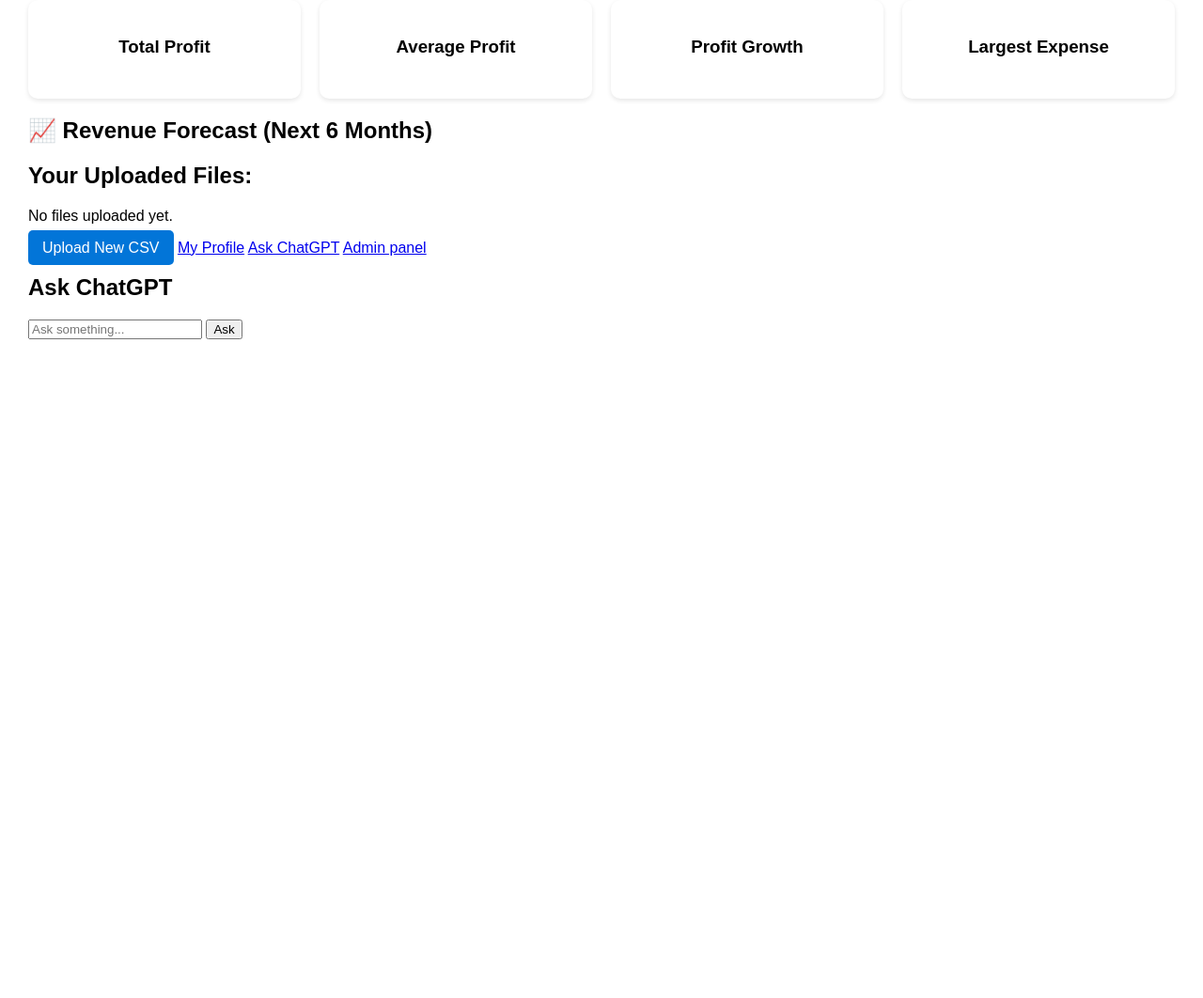
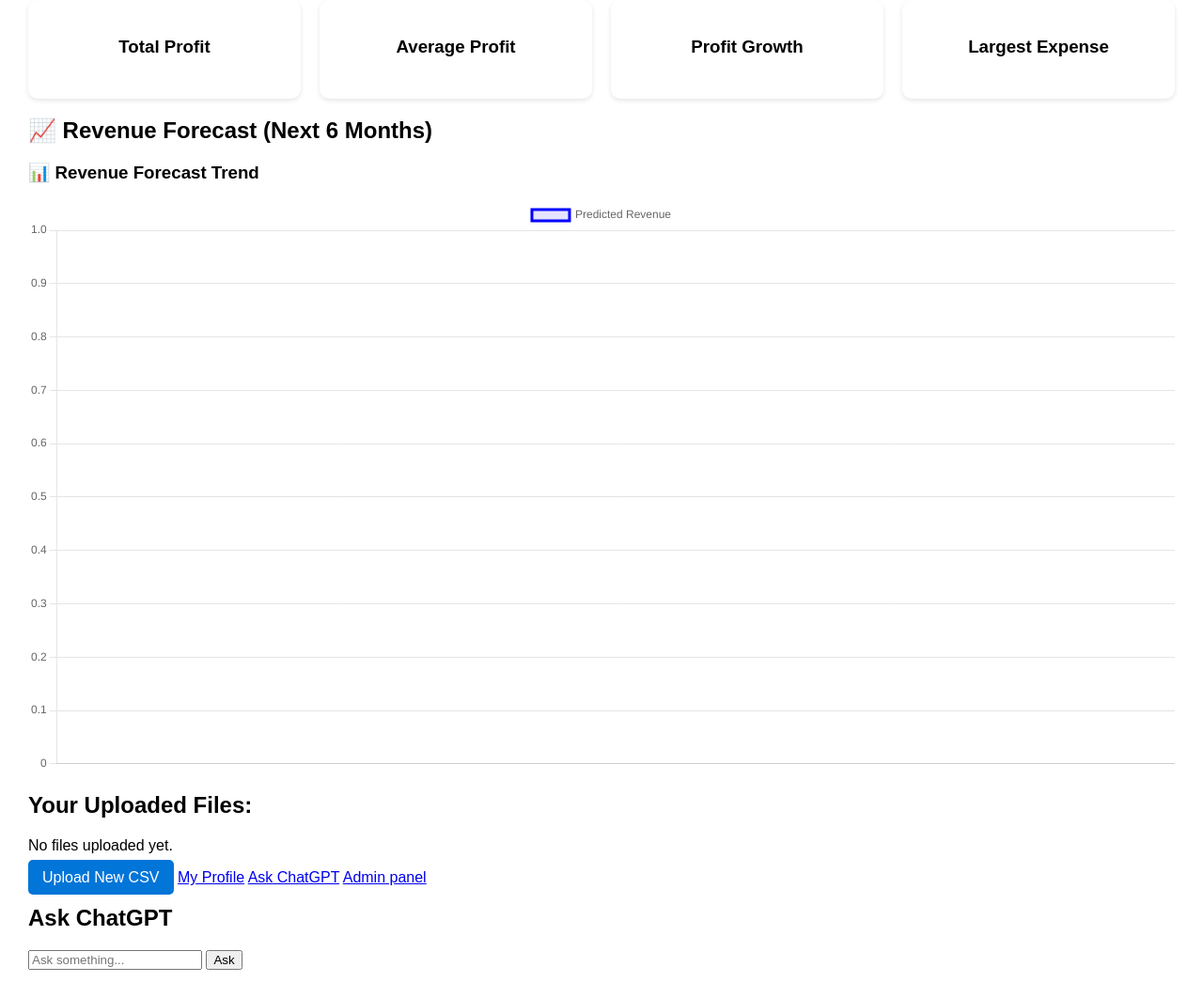
Before and after one commit to drgriff674/profit_optimizer, a Flask app: page /dashboard in a window 1280 px wide. Shown: the part 110-1172 px from the top of the page at 94% size. Before the commit the page ends 471 px from the top, so only its background shows below. Run offline with Flask 3, Linux system fonts and the light colour scheme; the visitor is signed in with stand-in values (Sample User, id 1).

Commit message:
Add revenue forecast chart with Chart.js visualization

```diff
--- a/app.py
+++ b/app.py
@@ -277,10 +277,20 @@
         except Exception as e:
             forecast_data = [{"date": "Error", "predicted_revenue": str(e)}]
 
+    # After forecast_data is created:
+    forecast_chart = []
+    if not isinstance(forecast_data, list) or len(forecast_data) == 0:
+        forecast_chart = []
+    else:
+        forecast_chart = [
+            {"date": item["date"], "predicted_revenue": float(item["predicted_revenue"].replace("$", "").replace(",", ""))}
+            for item in forecast_data if "predicted_revenue" in item
+    ]
+
     # 🔹 Send KPIs to dashboard.html
 
     # ✅ NO CHANGE: Pass list of files and notifications to dashboard template
-    return render_template('dashboard.html', files=files, notifications=notifications, answer=answer, kpis=kpis, forecast_data=forecast_data)
+    return render_template('dashboard.html', files=files, notifications=notifications, answer=answer, kpis=kpis, forecast_data=forecast_data, forecast_chart=json.dumps(forecast_chart))
 @app.route('/upload', methods=['GET', 'POST'])
 def upload():
     if 'user' not in session:
--- a/templates/dashboard.html
+++ b/templates/dashboard.html
@@ -96,6 +96,44 @@
   </ul>
 </div>
 
+<h3>📊 Revenue Forecast Trend</h3>
+<canvas id="forecastChart"></canvas>
+
+<script src="https://cdn.jsdelivr.net/npm/chart.js"></script>
+<script>
+    const ctx = document.getElementById('forecastChart').getContext('2d');
+    const forecastData = JSON.parse('{{ forecast_chart | safe }}');
+
+    const labels = forecastData.map(item => item.date);
+    const data = forecastData.map(item => item.predicted_revenue);
+
+    new Chart(ctx, {
+        type: 'line',
+        data: {
+            labels: labels,
+            datasets: [{
+                label: 'Predicted Revenue',
+                data: data,
+                borderColor: 'blue',
+                backgroundColor: 'rgba(0, 0, 255, 0.1)',
+                tension: 0.3,
+                fill: true
+            }]
+        },
+        options: {
+            responsive: true,
+            plugins: {
+                legend: { display: true }
+            },
+            scales: {
+                y: {
+                    beginAtZero: false
+                }
+            }
+        }
+    });
+</script>
+
     <!-- ✅ Smart Notifications (if any) -->
     {% if notifications %}
         <div class="notification">
```
